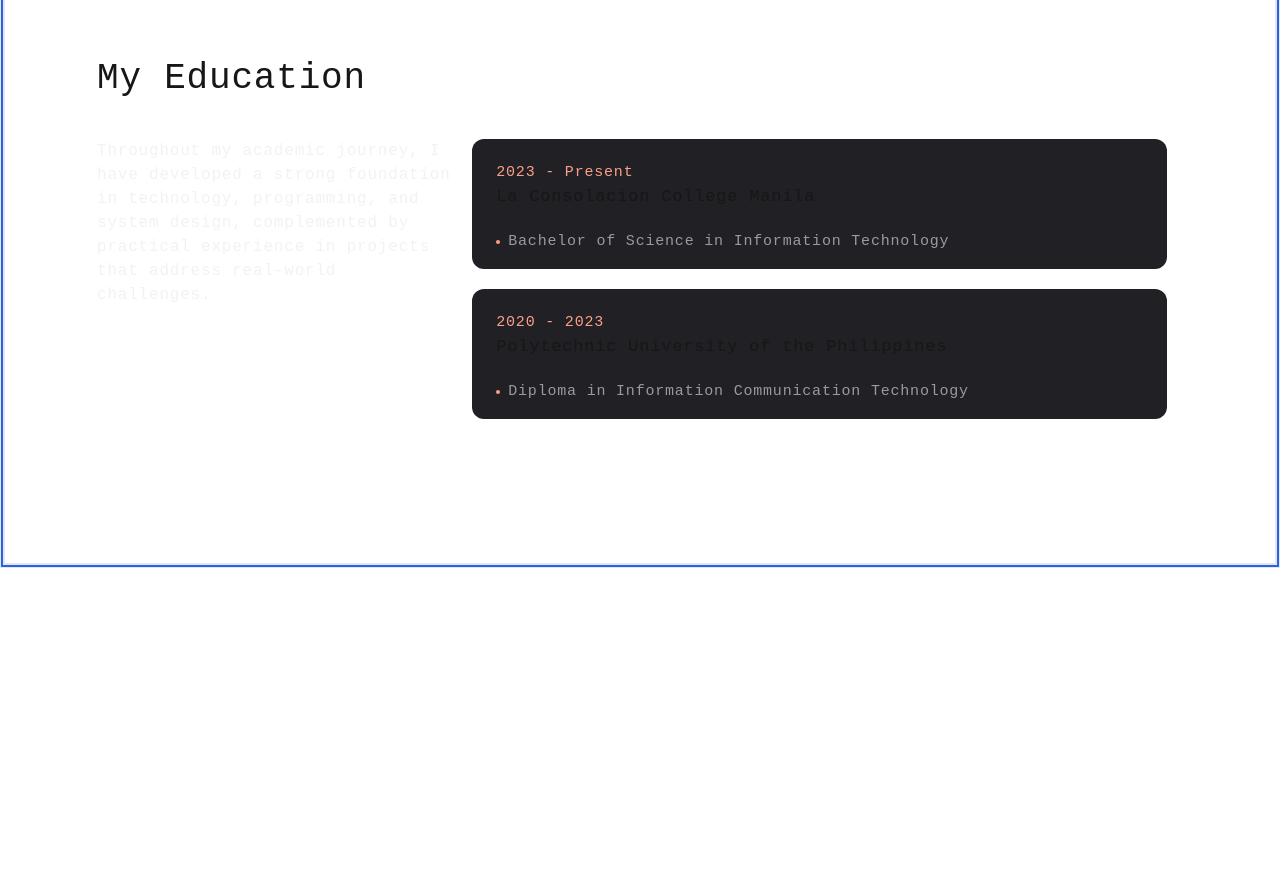
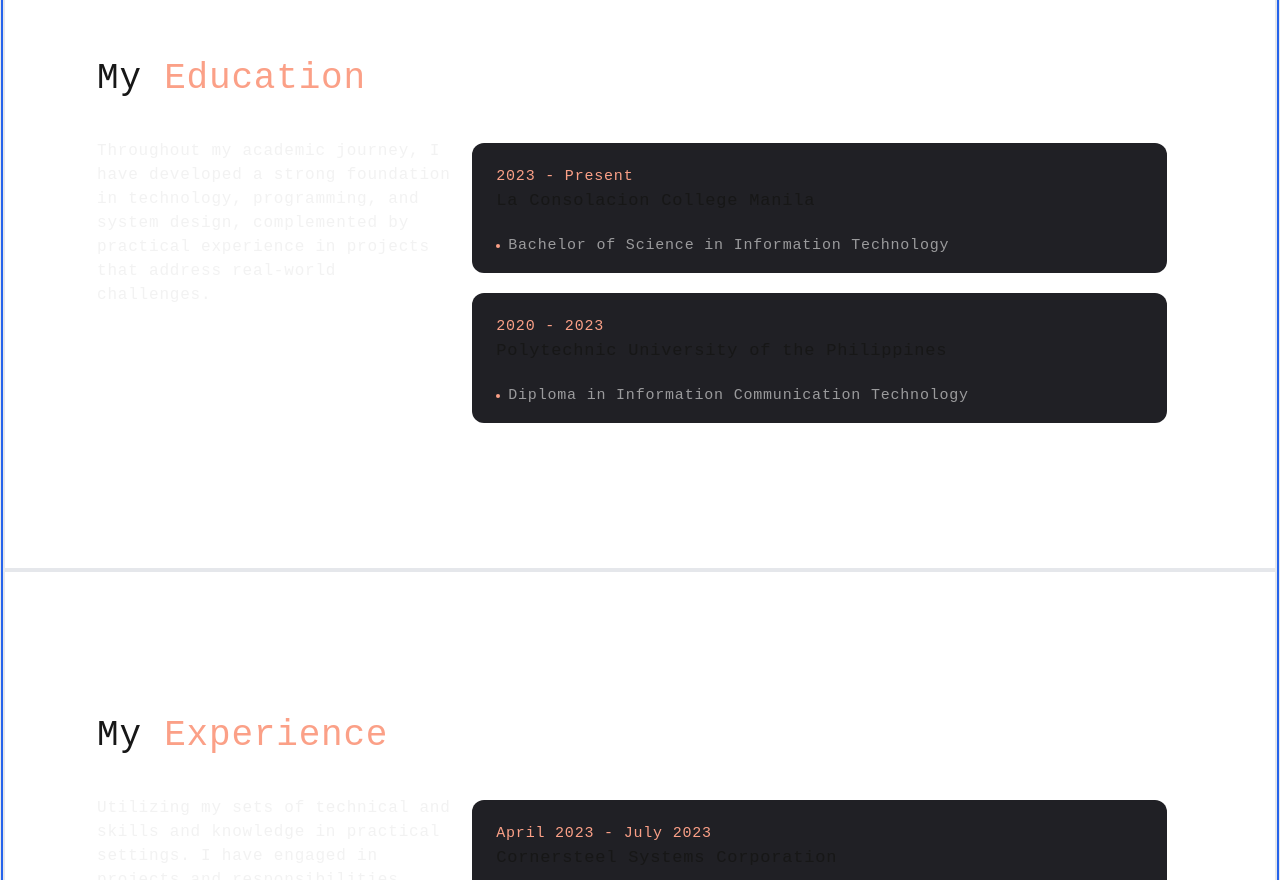
Before and after one commit to SeanGmz/seanportfolio, a Next.js app in the folder my-portfolio/: page / in a window 1280 px wide. Shown: the part 1920-2800 px from the top of the page. Before the commit the page ends 2488 px from the top, so only its background shows below. Built offline with nearby package versions, Linux system fonts and the light colour scheme.

Commit message:
finished the main work bg with remaining polishes

```diff
--- a/my-portfolio/app/sections/background.tsx
+++ b/my-portfolio/app/sections/background.tsx
@@ -1,4 +1,7 @@
+'use client';
 import { ScrollArea } from "@/components/ui/scroll-area";
+import React from "react";
+import { useState } from "react";
 
 // Educational Background data
 const education = [
@@ -32,22 +35,41 @@ const education = [
 // Work Experience data
 const experience = [
   {
-    company: "Cornersteel Systems Corporation",
-    position: "Intern",
+    company: "Cornersteel Systems Corporation ",
+    position: "Intern (System Administrator/Systems Analyst)",
     duration: "April 2023 - July 2023",
+    description: " Lorem ipsum, dolor sit amet consectetur adipisicing elit. Assumenda ut voluptatem eos quia doloribus aperiam officiis in, asperiores adipisci non nesciunt, blanditiis sint iste itaque quibusdam fugit? Blanditiis, quidem vel?.",
+  },
+
+  {
+    company: "Sample Company",
+    position: "Sample Work Position",
+    duration: "Month YYYY - Month YYYY",
+  },
+
+  {
+    company: "Sample Company",
+    position: "Sample Work Position",
+    duration: "Month YYYY - Month YYYY",
   },
 ];
 
 const Background = () => {
+  const [clickedIndex, setClickedIndex] = useState<number | null>(null);
+
+  const handleClick = (index: number) => {
+    setClickedIndex(clickedIndex === index ? null : index);
+  };
+
   const EducBg = () => {
     return (
       <div className="flex flex-col py-36 border-2 text-center lg:text-start">
         <div className="xl:px-32 md:px-14 md:mx-3 lg:px-20 pb-10">
           <h1 className="xl:text-4xl md:text-4xl text-2xl text-center md:text-start">
-            My Education
+            My <span className="text-accent"> Education </span>
           </h1>
         </div>
-        <div className="flex flex-col md:flex-row justify-between md:px-14 xl:px-32 lg:px-20 px-0 mx-3">
+        <div className="flex flex-col md:flex-row justify-between md:px-14 xl:px-32 lg:px-20 md:mx-3 px-0 mx-5">
           <div className="md:w-4/12 xl:mb-0 mb-10 md:text-base text-sm md:mr-5 text-center md:text-start text-fore/70">
             <p>
               Throughout my academic journey, I have developed a strong
@@ -57,29 +79,94 @@ const Background = () => {
             </p>
           </div>
           <ScrollArea className="md:pr-4 md:w-8/12 group">
-            <ul className="grid grid-cols-1 xl:grid-cols-2 gap-5 md:max-h-[280px]">
+            <ul className="grid grid-cols-1 xl:grid-cols-2 gap-5 md:max-h-[285px] pt-1">
               {education.map((ed, index) => (
                 <li
-                  className="bg-secondary rounded-xl xl:rounded-xl text-xs h-[180px] md:h-[130px] "
+                  className="bg-secondary rounded-xl xl:rounded-xl  text-xs h-[180px] md:h-[130px] flex flex-col justify-center items-center lg:items-start px-6 leading-5 transition ease-in-out hover:-translate-y-1 duration-300 hover:bg-fore/10"
                   key={index}
                 >
-                  <div className="rounded-xl xl:rounded-xl text-xs h-[180px] md:h-[130px] flex flex-col justify-center items-center lg:items-start px-6 leading-5 hover:bg-accent w-full">
-                    <span className="h-2/6 md:py-6 pt-5 lg:text-[15px] text-[15px] text-accent">
+                  <span className="h-2/6 md:py-6 pt-5 lg:text-[15px] text-[15px] text-accent ">
                     {ed.year}
                   </span>
 
-                    <h3 className="h-2/6 lg:text-[17px] text-[15px]">
+                  <h3 className="h-2/6 lg:text-[17px] text-[15px] ">
                     {ed.school}
                   </h3>
 
                   <div className="h-2/6 flex flex-col sm:flex-row items-center sm:gap-2 lg:pb-3">
                     <span className="lg:w-[4px] lg:h-[4px] rounded-full bg-accent"></span>
 
-                      <p className="xl:text-[11px] md:text-[15px] text-fore/60 text-ellipsis">
+                    <p className="xl:text-[11px] md:text-[15px] text-fore/60 text-ellipsis ">
                       {ed.program}
                     </p>
                   </div>
+
+                </li>
+              ))}
+            </ul>
+          </ScrollArea>
         </div>
+      </div>
+    );
+  };
+
+  const WorkBg = () => {
+    return (
+      <div className="flex flex-col py-36 border-2 text-center lg:text-start">
+        <div className="xl:px-32 md:px-14 md:mx-3 lg:px-20 pb-10">
+          <h1 className="xl:text-4xl md:text-4xl text-2xl text-center md:text-start">
+            My <span className="text-accent"> Experience </span>
+          </h1>
+        </div>
+        <div className="flex flex-col md:flex-row justify-between md:px-14 xl:px-32 md:mx-3 lg:px-20 px-0 mx-5">
+          <div className="md:w-4/12 xl:mb-0 mb-10 md:text-base text-sm md:mr-5 text-center md:text-start text-fore/70">
+            <p>
+              Utilizing my sets of technical and skills and knowledge in
+              practical settings. I have engaged in projects and
+              responsibilities, building a strong professional foundation in the
+              field. These experiences deepened my overall understanding of the
+              professional world.
+            </p>
+          </div>
+          <ScrollArea className="md:pr-4 md:w-8/12 group">
+            <ul className={`${clickedIndex === null ? 'grid grid-cols-1 xl:grid-cols-2 gap-5 md:max-h-[290px] ' : 'grid-cols-1'} pt-1`}>
+              {experience.map((ed, index) => (
+                <li
+                  className={`bg-secondary rounded-xl xl:rounded-xl text-xs transition ease-in-out hover:-translate-y-1 duration-300 hover:bg-fore/10 ${clickedIndex === null ? " h-[180px] md:h-[130px]" : " h-[600px] md:h-[290px] "}  flex flex-col justify-center items-center lg:items-start px-6 leading-5 }`}
+                  key={index}
+                  onClick={() => handleClick(index)}
+                  style={{ display: clickedIndex === null || clickedIndex === index ? 'flex' : 'none'}}
+
+                >
+                  <span className={` ${clickedIndex === null ? 'h-2/6 md:py-6 pt-5' : 'h-[10%] ' }  lg:text-[15px] text-[15px] text-accent`}>
+                    {ed.duration}
+                  </span>
+
+                  <h3 className={` ${clickedIndex === null ? 'h-2/6 ' : 'h-[10%]' } lg:text-[17px] text-[15px] `}>
+                    {ed.company}
+                  </h3>
+
+                  <div className={` ${clickedIndex === null ? 'h-2/6 lg:pb-3' : 'h-[10%]' }  flex flex-col sm:flex-row items-center sm:gap-2 `}>
+                    <span className="lg:w-[4px] lg:h-[4px] rounded-full bg-accent"></span>
+
+                    <p className={` ${clickedIndex === null ? ' xl:text-[11px]' : ' xl:text-[15px]' } md:text-[15px] text-fore/60 text-ellipsis`}>
+                      {ed.position}
+                    </p>
+                  </div>
+
+                  {clickedIndex === index && (
+                    <>
+                    <div className="additional-content w-full h-[40%]">
+                      {/* Add your additional content here */}
+                      <p className="text-[12px] xl:text-[13px] text-fore/70 mt-4 ">
+                        {ed.description}
+                      </p>
+
+                    </div>
+                    <p className={` ${clickedIndex === null ? ' xl:text-[12px]' : ' xl:text-[13px]' } align-bottom mx-auto pt-5 italic `}>  Click again to close</p>
+                    </>
+                  )}
+
                 </li>
               ))}
             </ul>
@@ -92,6 +179,7 @@ const Background = () => {
   return (
     <div>
       <EducBg />
+      <WorkBg />
     </div>
   );
 };
```
Lines whose indentation alone changed are shown as unchanged.
